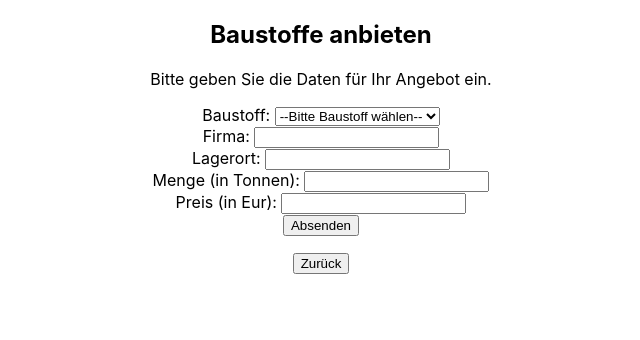
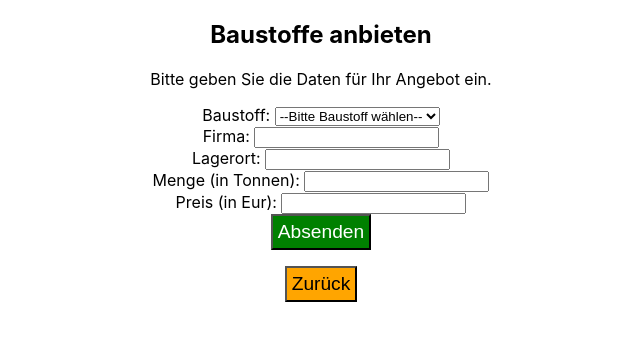
Before and after one commit to miob1781/code-challenge-seedbox, a React (Create React App) app: page /baustoffe-anbieten in a window 1280 px wide. Shown: the top 340 px of the page, without its empty margins (319-959 px from the left). Built offline with nearby package versions, Linux system fonts and the light colour scheme.

Commit message:
add basic styling

```diff
--- a/src/App.css
+++ b/src/App.css
@@ -2,37 +2,27 @@
   text-align: center;
 }
 
-.App-logo {
-  height: 40vmin;
-  pointer-events: none;
+button {
+  padding: 5px;
+  font-size: 1.2rem;
+  cursor: pointer;
 }
 
-@media (prefers-reduced-motion: no-preference) {
-  .App-logo {
-    animation: App-logo-spin infinite 20s linear;
-  }
+.nav {
+  background-color: orange;
 }
 
-.App-header {
-  background-color: #282c34;
-  min-height: 100vh;
-  display: flex;
-  flex-direction: column;
-  align-items: center;
-  justify-content: center;
-  font-size: calc(10px + 2vmin);
+.submit {
+  background-color: green;
   color: white;
 }
 
-.App-link {
-  color: #61dafb;
+.submit:disabled {
+  background-color: unset;
+  color: unset;
+  cursor: not-allowed;
 }
 
-@keyframes App-logo-spin {
-  from {
-    transform: rotate(0deg);
-  }
-  to {
-    transform: rotate(360deg);
-  }
+.error {
+  color: red;
 }
--- a/src/App.js
+++ b/src/App.js
@@ -13,7 +13,6 @@ function App() {
 
     return (
         <div className="App">
-
             {/*
                 Routes contains the three views of the app
                     - a start page
--- a/src/components/FormToFind.js
+++ b/src/components/FormToFind.js
@@ -42,7 +42,7 @@ export function FormToFind(props) {
                         <p>Menge: {offer.amount} t</p>
                         <p>Preis: {offer.price} Eur</p>
                         <p>Gelagert in: {offer.storedIn}</p>
-                        <button type="button" disabled={bought.includes(offer.id)} onClick={() => buyBaustoff(offer.id)}>Kaufen</button>
+                        <button type="button" className="submit" disabled={bought.includes(offer.id)} onClick={() => buyBaustoff(offer.id)}>Kaufen</button>
                         <p style={{ display: bought.includes(offer.id) ? "block" : "none" }}>Sie haben {baustoff} bei {offer.offeredBy} gekauft.</p>
                         <hr />
                     </div>
@@ -56,7 +56,7 @@ export function FormToFind(props) {
             <Keywords handleChange={handleChange} />
             {renderOffers()}
             <NavLink to={"/"}>
-                <button type="button">Zurück</button>
+                <button type="button" className="nav">Zurück</button>
             </NavLink>
         </>
     )
--- a/src/components/FormToOffer.js
+++ b/src/components/FormToOffer.js
@@ -92,12 +92,12 @@ export function FormToOffer(props) {
                     required
                 />
                 <br />
-                <button>Absenden</button>
+                <button className="submit">Absenden</button>
             </form>
-            <p>{errorMessage}</p>
+            <p className="error">{errorMessage}</p>
             <p style={{ display: offerCreated ? "block" : "none" }}>Sie haben ein neues Angebot erstellt.</p>
             <NavLink to={"/"}>
-                <button type="button">Zurück</button>
+                <button type="button" className="nav">Zurück</button>
             </NavLink>
         </>
     )
--- a/src/components/Home.js
+++ b/src/components/Home.js
@@ -10,10 +10,10 @@ export function Home(props){
 
             <div className="buttons">
                 <NavLink to="/baustoffe-finden">
-                    <button type="button">Baustoffe finden</button>
+                    <button type="button" className="nav">Baustoffe finden</button>
                 </NavLink>
                 <NavLink to="/baustoffe-anbieten">
-                    <button type="button">Baustoffe anbieten</button>
+                    <button type="button" className="nav">Baustoffe anbieten</button>
                 </NavLink>
             </div>
         </>
```
